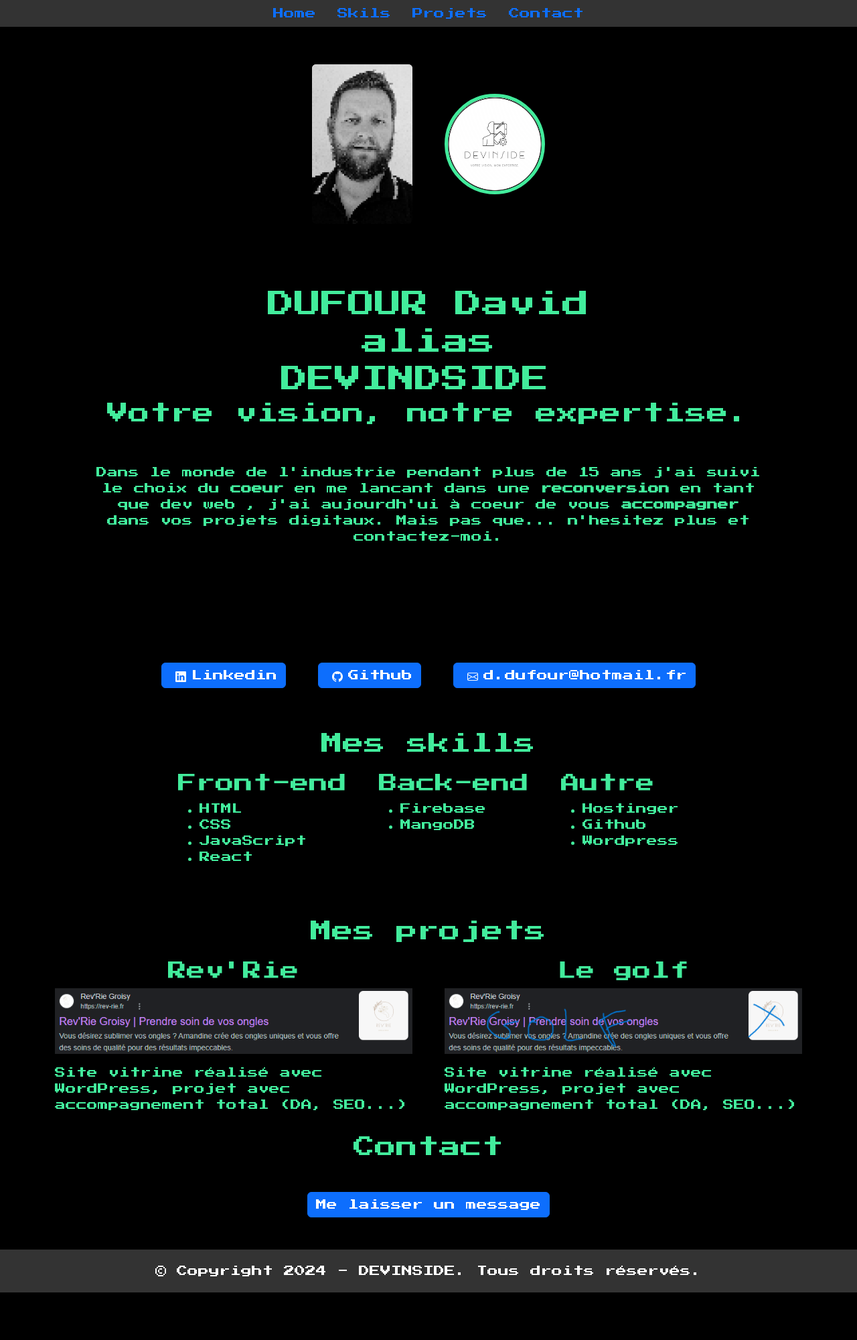
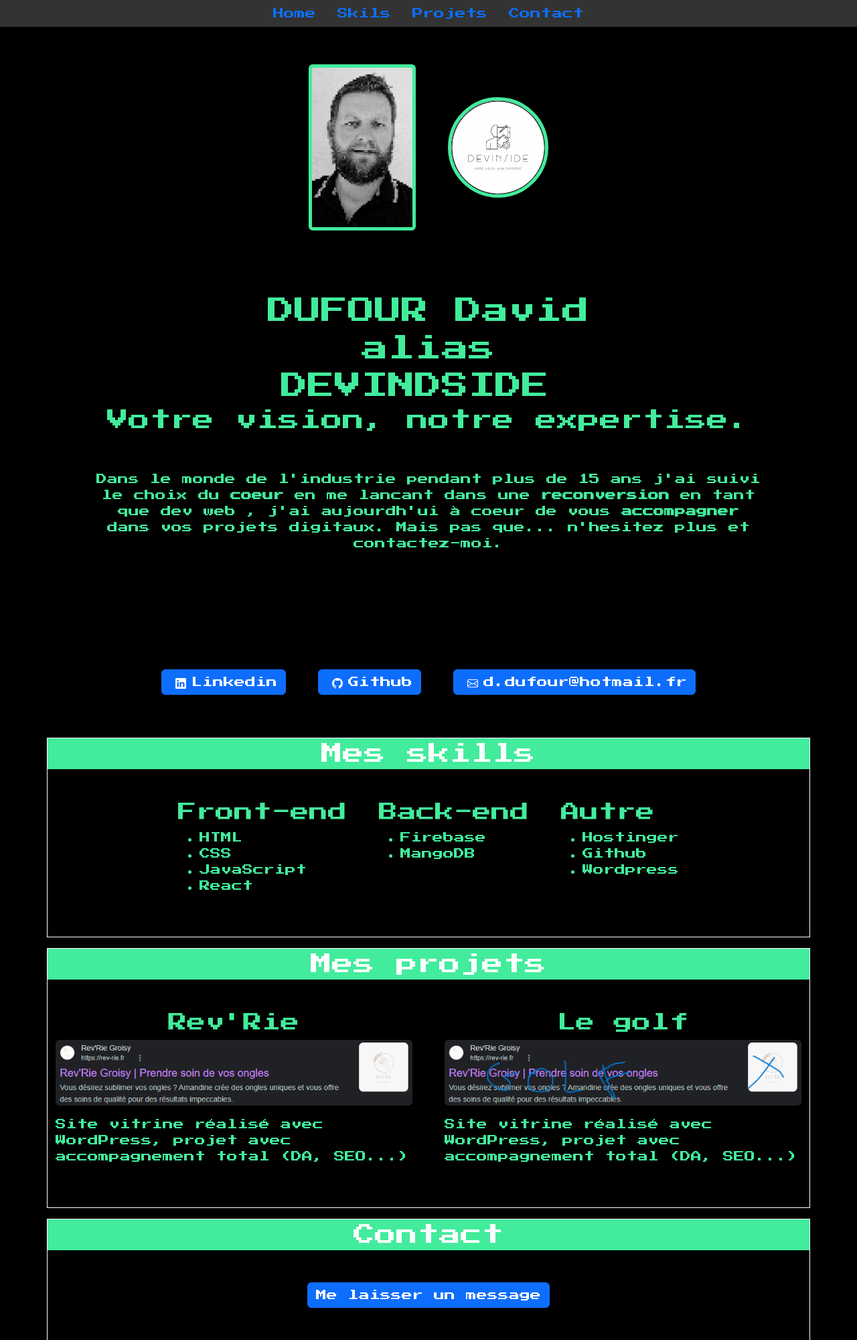
Before and after one commit to D3vInsid3/Portefolio-DevInside, a plain HTML site: page index.html in a window 1280 px wide. Shown: the top 2000 px of the page at 67% size. Before the commit the page ends 1929 px from the top, so only its background shows below. Drawn offline with nearby package versions, Linux system fonts and the light colour scheme.

Commit message:
small things

```diff
--- a/index.html
+++ b/index.html
@@ -41,9 +41,13 @@
         <!-- Présentation -->
         <section class="center m-5 id=" home">
             <div class="d-flex align-items-center m-5 gap-5">
-                <div class="photoEffect rounded"><img class="rounded img-fluid" src="./src/Photo_1_pixel.jpg"
-                        alt="photo de profile pixel" width="150"></div>
+                <div class="photoEffect rounded border-simple img-container">
+                    <img class="rounded img-fluid" src="./src/Photo_1_pixel.jpg" alt="photo de profile pixel"
+                        width="150">
+                    <div class="svg-overlay clignotant"></div>
+                </div>
                 <div><img class="border-circle img-fluid" src="./src/logo2.png" alt="Logo DevInside" width="150"></div>
+
             </div>
 
             <div class="m-5">
@@ -73,11 +77,11 @@
         </section>
 
         <!-- Mes skills -->
-        <section class="center m-5" id="skills">
-            <div class="center">
-                <h2 class="special-font">Mes skills</h2>
+        <section class="center container border border-white p-0 mb-3" id="skills">
+            <div class="container center specific-font m-0 p-0">
+                <h2 class="special-font secondary-color m-1">Mes skills</h2>
             </div>
-            <div class="d-flex gap-5 mb-3 mt-3">
+            <div class="d-flex gap-5 mb-5 mt-5">
                 <div>
                     <h3>Front-end</h3>
                     <ul>
@@ -108,19 +112,21 @@
         </section>
 
         <!-- Mes projets -->
-        <section class="center container" id="projets">
-            <h2 class="text-center">Mes projets</h2>
-            <div class="d-flex gap-5 mb-3 mt-3">
+        <section class="center container border border-white p-0 mb-3" id="projets">
+            <div class="container center specific-font m-0 p-0">
+                <h2 class="special-font secondary-color m-1">Mes projets</h2>
+            </div>
+            <div class="container d-flex gap-5 mb-5 mt-5">
                 <div>
                     <h3 class="text-center">Rev'Rie</h3>
-                    <a href="http://rev-rie.fr" target="_blank"><img class="img-fluid" src="./src/capture_revrie.png"
-                            alt="illustration du site Rev-rie.fr" width="600"></a>
+                    <a href="http://rev-rie.fr" target="_blank"><img class="img-fluid rounded img-zoom"
+                            src="./src/capture_revrie.png" alt="illustration du site Rev-rie.fr" width="600"></a>
                     <p class="mt-3">Site vitrine réalisé avec WordPress, projet avec accompagnement total (DA, SEO...)
                     </p>
                 </div>
                 <div>
                     <h3 class="text-center">Le golf</h3>
-                    <a href="http://golf-flaine-lescarroz.fr" target="_blank"><img class="img-fluid"
+                    <a href="http://golf-flaine-lescarroz.fr" target="_blank"><img class="img-fluid rounded img-zoom"
                             src="./src/capture_golf.png" alt="illustration du site du Golf de Flaine" width="600"></a>
                     <p class="mt-3">Site vitrine réalisé avec WordPress, projet avec accompagnement total (DA, SEO...)
                     </p>
@@ -131,8 +137,10 @@
         </section>
 
         <!-- Contact -->
-        <section id="contact">
-            <h2 class="text-center">Contact</h2>
+        <section class="center container border border-white p-0 mb-3" id="contact">
+            <div class="container center specific-font m-0 p-0">
+                <h2 class="special-font secondary-color m-1">Contact</h2>
+            </div>
 
             <!-- Button trigger modal -->
             <div class="center m-5">
--- a/styles.css
+++ b/styles.css
@@ -1,32 +1,41 @@
+:root {
+  --color1: #333;
+  --color2: #42EC9C;
+  --color3: #ffffff;
+}
+
 .special-font {
     font-family: 'Press Start 2P', cursive;
-    color: #42EC9C;
+    color: var(--color2);
   }
 
-.special-font_2 {
-  font-family: 'Press Start 2P', cursive;
-  color: #ffffff;
-  }
+.secondary-color {
+    color: var(--color3);
+}
 
+.specific-font {
+  background: var(--color2);
+}
+
+   /* Styles clignotement */
 @keyframes clignotement {
-    0% {
-      opacity: 1;
-    }
-    50% {
-      opacity: 0;
-    }
-    100% {
-      opacity: 1;
-    }
+    0% { opacity: 1;}
+    50% { opacity: 0;}
+    100% { opacity: 1;}
   }
 
   .clignotant {
     animation: clignotement 2s ease-in-out infinite;
   }
 
+ /* Styles body */
   .border-circle {
-    border: 5px solid #42EC9C;
+    border: 5px solid var(--color2);
     border-radius: 50%;
+  }
+
+  .border-simple {
+    border: 5px solid var(--color2);
   }
 
   .center {
@@ -40,17 +49,15 @@
     transform: rotate(90deg);
   }
 
-
   /* Styles pour la navbar */
 .nav-item {
-    background-color: #333;
-    color: #fff;
+    background-color: var(--color1);
 }
 
 
   /* Styles pour le pied de page */
 footer {
-  background-color: #333;
+  background-color: var(--color1);
   color: #fff;
   text-align: center;
   padding: 20px 0;
@@ -69,6 +76,30 @@ img[alt="photo de profile"] {
   background-size: cover;
 }
 
-img[alt="photo de profile pixel"]:hover {
+img[alt="photo de profile pixel"]:active {
   visibility: hidden;
 }
+
+.img-container {
+  position: relative; /* Establish a positioning context */
+}
+
+.svg-overlay {
+  position: absolute; /* Position relative to the img-container */
+  bottom: 180px;
+  right: 50;
+  width: 50px;
+  height: 50px;
+  background-image: url('./src/click.svg');
+  background-repeat: no-repeat;
+  background-position: center;
+}
+
+ /* Styles pour zooom img
+ .img-zoom {
+  transition: transform .5s ease-in-out;
+ }
+
+.img-zoom:hover {
+  transform: scale(1.5);
+} */
```
Also changed, not shown: src/click.png (added), src/click.svg (added), src/hand_2605319.png (added).
